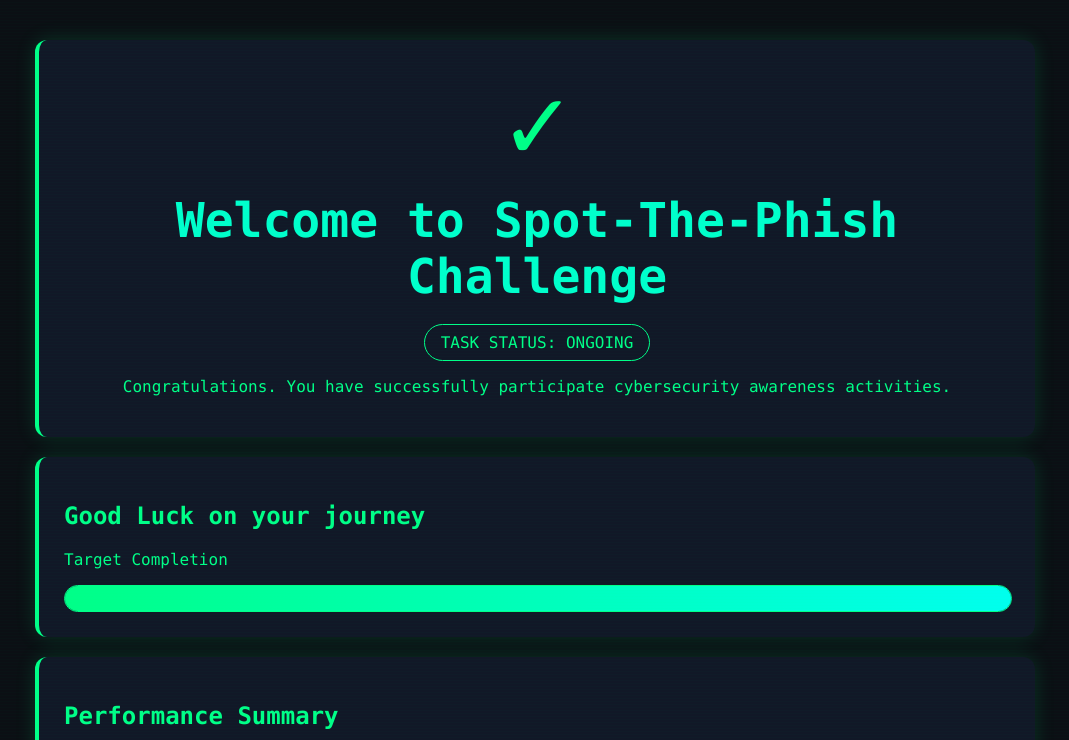
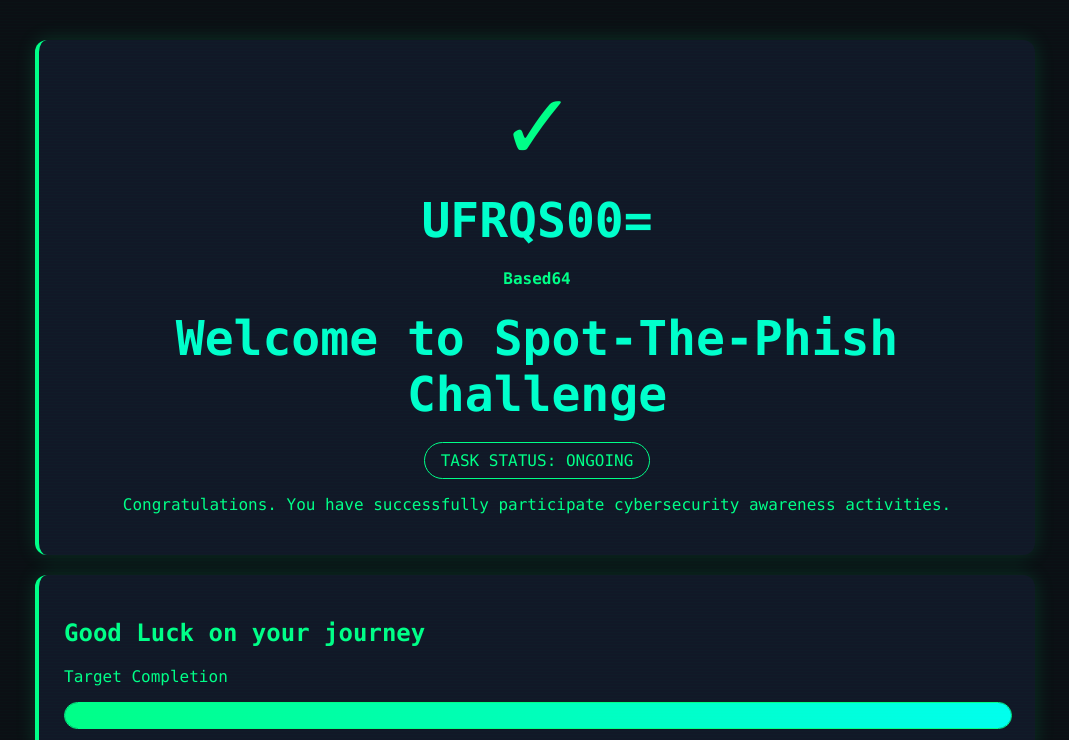
Before and after one commit to amirulhakim-bit/phishing-hunter-2026, a plain HTML site: page frontpage.html in a window 1280 px wide. Shown: the top 740 px of the page, without its empty margins (105-1174 px from the left). Drawn offline with Linux system fonts and the light colour scheme.

Commit message:
Add Base64 header to frontpage.html

```diff
--- a/frontpage.html
+++ b/frontpage.html
@@ -179,6 +179,10 @@ button:hover{
         <div class="success-icon">
             ✓
         </div>
+
+        <h1>UFRQS00=</h1>
+
+        <h4>Based64</h4>
 
         <h1>Welcome to Spot-The-Phish Challenge</h1>
 
```
